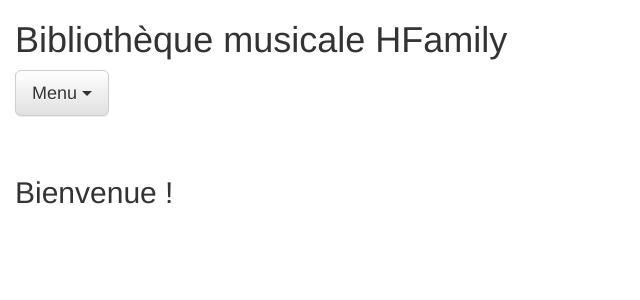
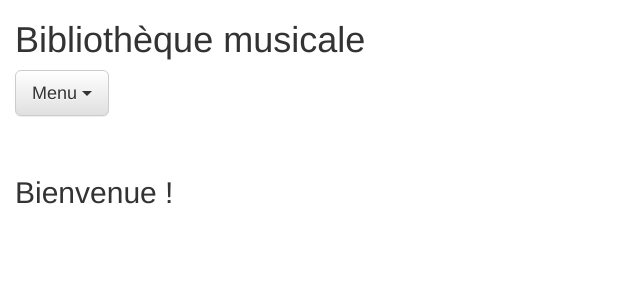
Before and after one commit to Matieueu/bibliothequemusicale, a PHP site: page / in a window 1280 px wide. Shown: the top 300 px of the page, without its empty margins (0-640 px from the left). Run offline with PHP 8.4, Linux system fonts and the light colour scheme; some libraries are stand-ins or nearby versions.

Commit message:
modification du titre du fichier header.php

```diff
--- a/header.php
+++ b/header.php
@@ -8,7 +8,7 @@
    <!-- <meta name="viewport" content="width=device-width, initial-scale=1, maximum-scale=1, user-scalable=no"> -->
    <title>Bibliothèque musicale</title>
    <div class="container-fluid">
-   <h1>Bibliothèque musicale HFamily</h1>
+   <h1>Bibliothèque musicale</h1>
 	<div class="btn-group">
 	<button class="btn btn-default btn-lg dropdown-toggle" type="button" data-toggle="dropdown" aria-haspopup="true" aria-expanded="false">Menu
 	<span class="caret"></span>
```
